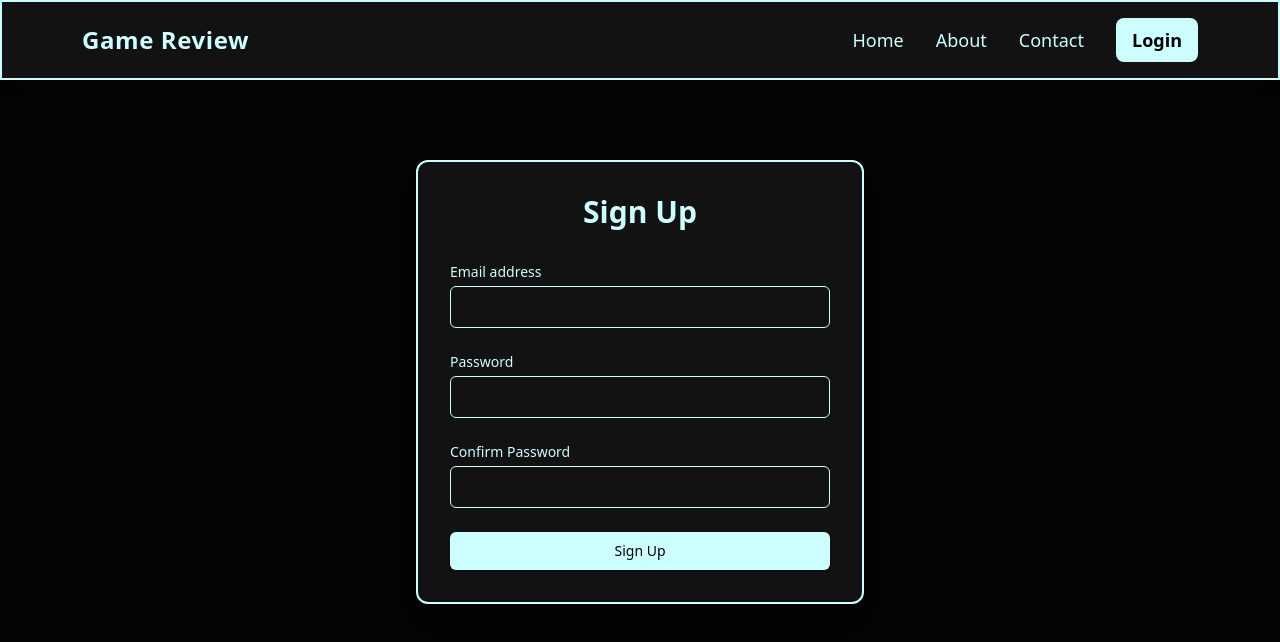
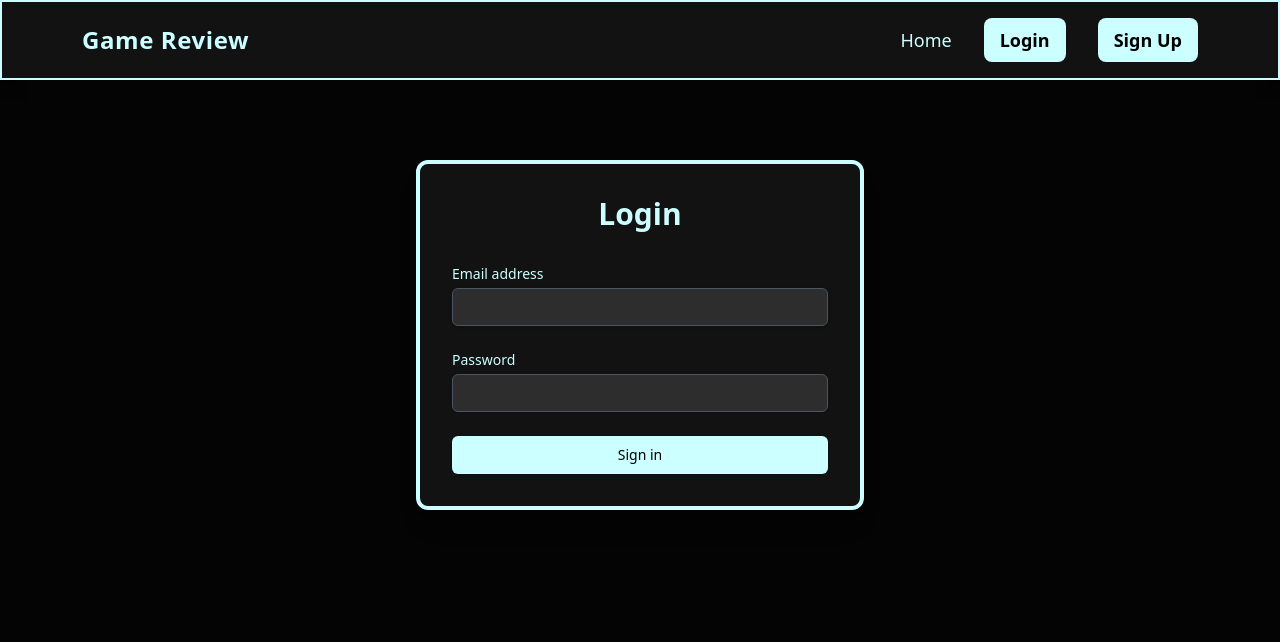
Before and after one commit to IDigics/game-catalog, a Next.js app: page /login in a window 1280 px wide. Shown: the top 642 px of the page. Built offline with nearby package versions, Linux system fonts and the light colour scheme.

Commit message:
fixed some issues and made the login and the sigup fucntion goes to a provided api

```diff
--- a/app/components/LoginForm.jsx
+++ b/app/components/LoginForm.jsx
@@ -1,18 +1,36 @@
 "use client";
 
 import { useState } from "react";
-import Link from "next/link";
+
 export default function LoginForm() {
   const [email, setEmail] = useState("");
   const [password, setPassword] = useState("");
 
-  const handleSubmit = (e) => {
+  const handleSubmit = async (e) => {
     e.preventDefault();
     // For demonstration, we'll just log the credentials.
     // In a real app, you'd send this to an authentication endpoint.
-    console.log("Login submitted:", { email, password });
-    alert("Check the console for login details. This is a demo.");
-    // Here you would typically handle the login logic, e.g., an API call.
+
+    try {
+      const response = await fetch("http://192.168.1.83:3000/auth/signin", {
+        method: "POST",
+        headers: {
+          "Content-Type": "application/json",
+        },
+        body: JSON.stringify({ email, password }),
+      });
+
+      if (response.ok) {
+        alert("Login successful!");
+        // Redirect to login page or perform other actions upon successful signup
+      } else {
+        const errorData = await response.json();
+        alert(`Login failed: ${errorData.message || "Unknown error"}`);
+      }
+    } catch (error) {
+      console.error("Login error:", error);
+      alert("An error occurred during Login");
+    }
   };
 
   return (
@@ -70,12 +88,6 @@ export default function LoginForm() {
           >
             Sign in
           </button>
-
-          <div className="text-center mt-4">
-            <Link href="http://192.168.1.1:3000/auth/signup">
-              Don't have an account? Sign Up
-            </Link>
-          </div>
         </div>
       </form>
     </div>
--- a/app/components/Navbar.jsx
+++ b/app/components/Navbar.jsx
@@ -14,15 +14,14 @@ function Navbar() {
         <Link href="/" className="hover:text-[#FF9933] transition">
           Home
         </Link>
-        <Link href="/about" className="hover:text-[#FF9933] transition">
-          About
-        </Link>
-        <Link href="/contact" className="hover:text-[#FF9933] transition">
-          Contact
-        </Link>
         <Link href="/login">
           <button className="bg-[#CCFFFF] text-[#000000] font-semibold px-4 py-2 rounded-lg hover:bg-[#FF9933] transition">
             Login
+          </button>
+        </Link>
+        <Link href="/signup">
+          <button className="bg-[#CCFFFF] text-[#000000] font-semibold px-4 py-2 rounded-lg hover:bg-[#FF9933] transition">
+            Sign Up
           </button>
         </Link>
       </div>
--- a/app/login/page.jsx
+++ b/app/login/page.jsx
@@ -1,13 +1,15 @@
 import Navbar from "../components/Navbar";
 import LoginForm from "../components/LoginForm";
-import SignUpForm from "../components/SignUpForm";
+import Link from "next/link";
 
-export default function LoginPage() {
+export default function Login() {
   return (
-    <div className="min-h-screen bg-[#040404] bg-cover bg-center">
-      <Navbar />
-      <div className="flex justify-center items-center flex-grow pt-20">
-        <SignUpForm />
+    <div>
+      <div className="min-h-screen bg-[#040404] bg-cover bg-center">
+        <Navbar />
+        <div className="flex justify-center items-center flex-grow pt-20">
+          <LoginForm />
+        </div>
       </div>
     </div>
   );
--- /dev/null
+++ b/app/signup/page.jsx
@@ -0,0 +1,13 @@
+import Navbar from "../components/Navbar";
+import SignUpForm from "../components/SignUpForm";
+
+export default function SignupPage() {
+  return (
+    <div className="min-h-screen bg-[#040404] bg-cover bg-center">
+      <Navbar />
+      <div className="flex justify-center items-center flex-grow pt-20">
+        <SignUpForm />
+      </div>
+    </div>
+  );
+}
```
